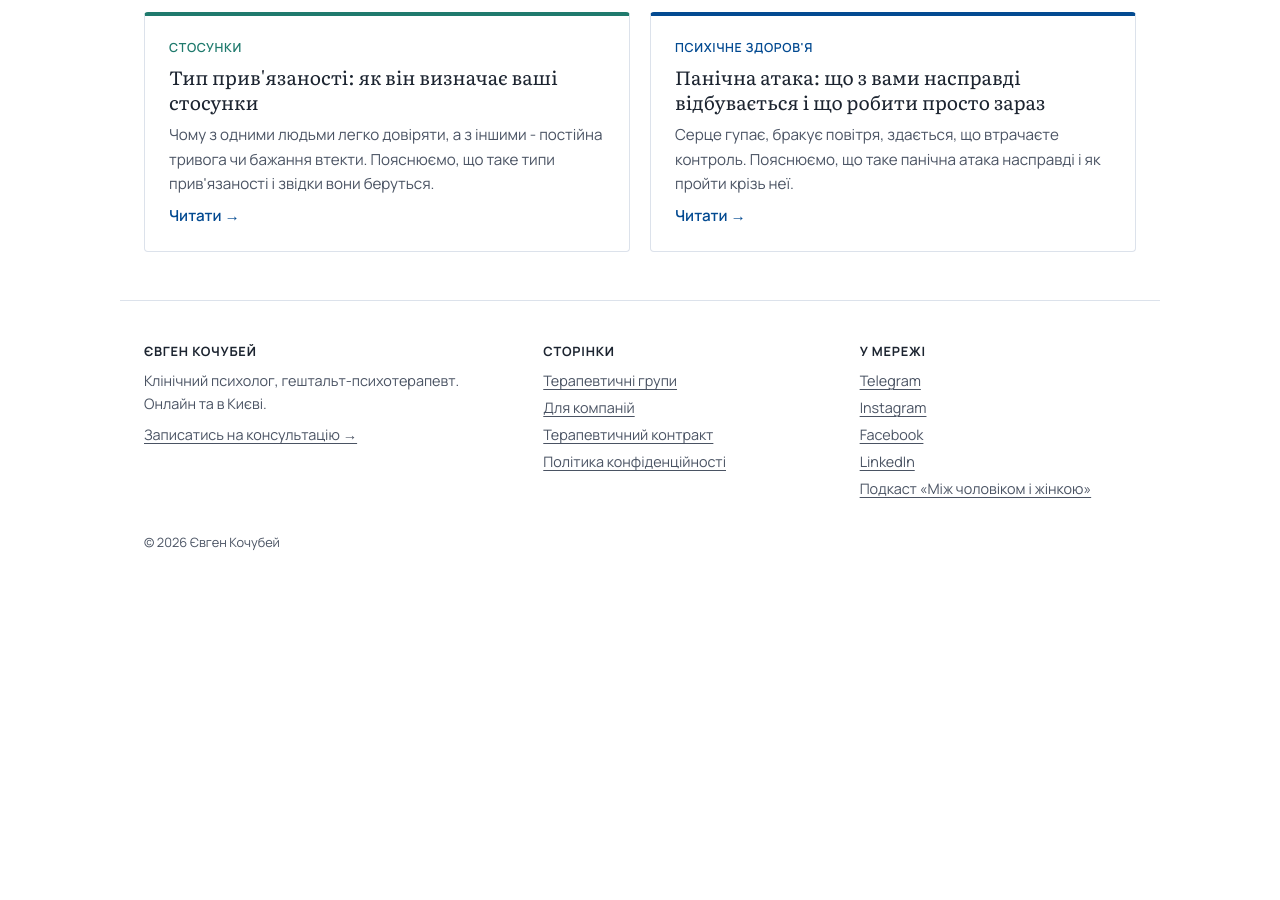
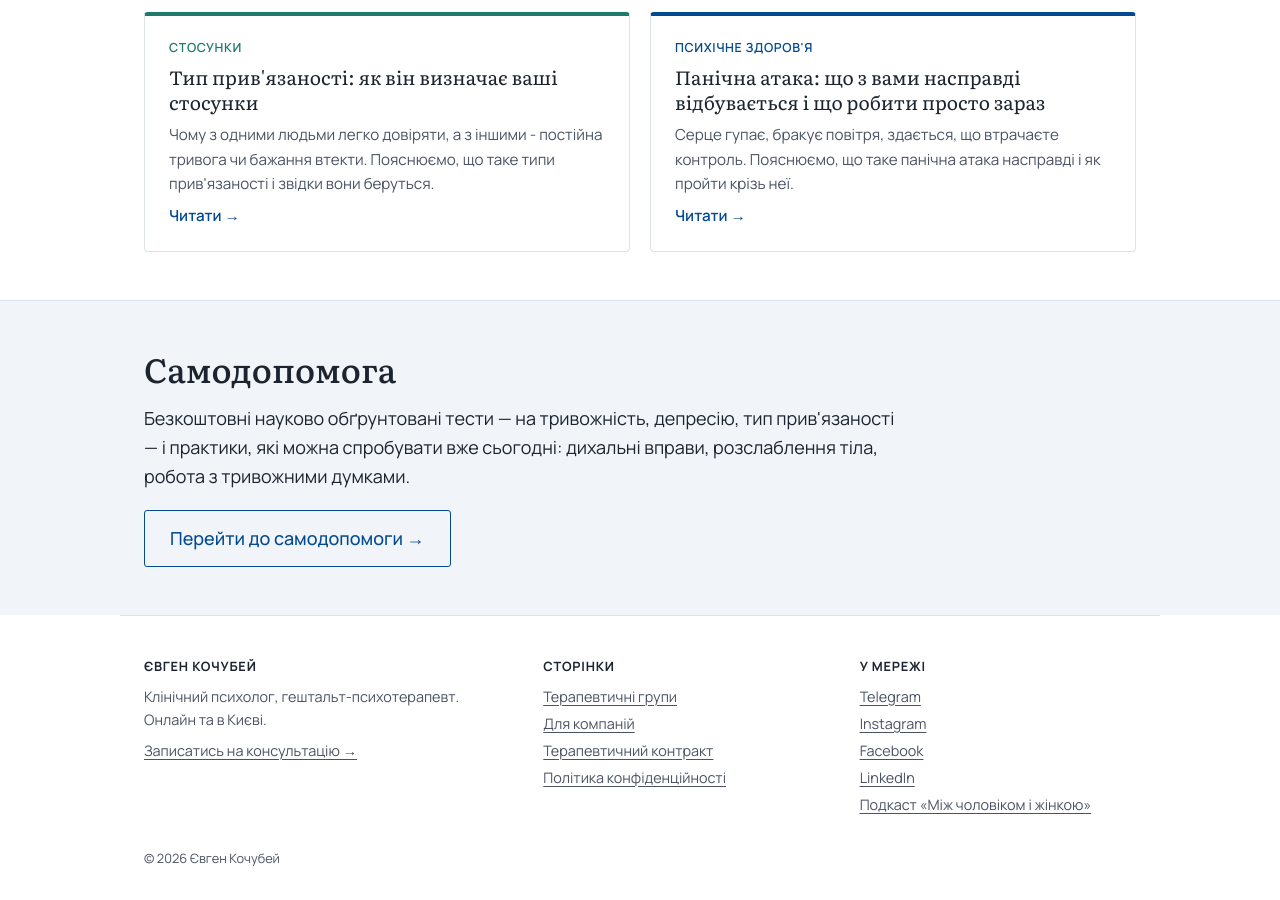
Before and after one commit to cobchik/yevhenkochubei-site, a Jekyll site: the page built from blog.md, in a window 1280 px wide and 900 px high, scrolled down 585 px. Built offline with Jekyll 4.4.1, drawn with Linux system fonts in a browser that asks for light colours; before the commit the page ends 1170 px from its top, so only the background shows below that.

Commit message:
Stronger PMR source; self-help links from blog index and under every post
Co-Authored-By: Claude Opus 5.5 <noreply@anthropic.com>

```diff
--- a/_layouts/post.html
+++ b/_layouts/post.html
@@ -13,4 +13,10 @@ layout: default
     <p><strong>Якщо це відгукується — можемо поговорити про це на консультації.</strong></p>
     <a class="btn" href="{{ '/kontakty/' | relative_url }}">Записатись на консультацію</a>
   </div>
+
+  <p class="post-selfhelp">
+    Або почніть самостійно: у розділі
+    <a href="{{ '/samodopomoga/' | relative_url }}">самодопомоги</a> — безкоштовні
+    тести й практики, які можна спробувати вже сьогодні.
+  </p>
 </article>
--- a/blog.md
+++ b/blog.md
@@ -12,3 +12,15 @@ permalink: /blog/
 <section class="section">
   {% include post-cards.html %}
 </section>
+
+<section class="section-alt">
+  <div class="wrap">
+    <h2>Самодопомога</h2>
+    <p>
+      Безкоштовні науково обґрунтовані тести — на тривожність, депресію,
+      тип прив'язаності — і практики, які можна спробувати вже сьогодні:
+      дихальні вправи, розслаблення тіла, робота з тривожними думками.
+    </p>
+    <a class="btn-outline" href="{{ '/samodopomoga/' | relative_url }}">Перейти до самодопомоги →</a>
+  </div>
+</section>
```
Also changed, not shown: samodopomoga/rozslablennya-tila.md (+7 -6 lines).
